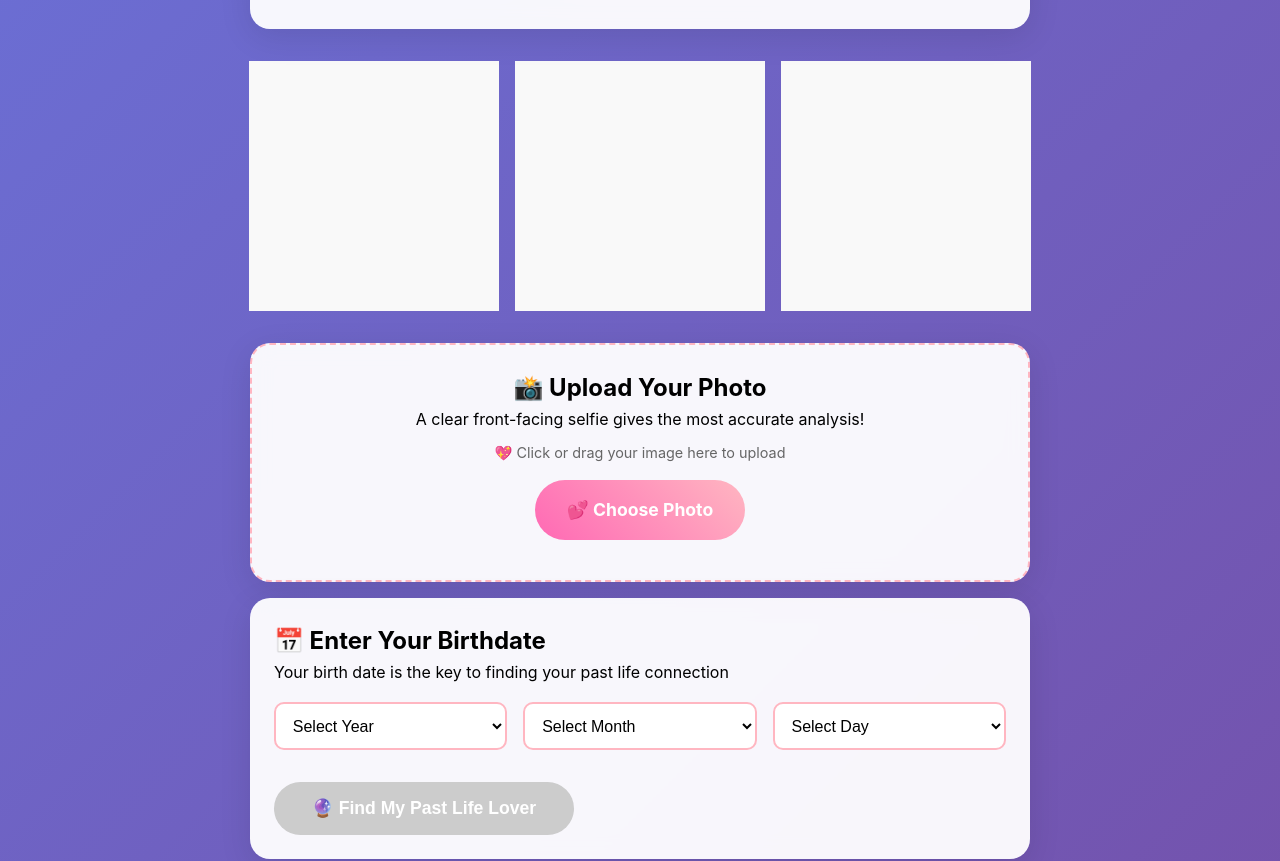
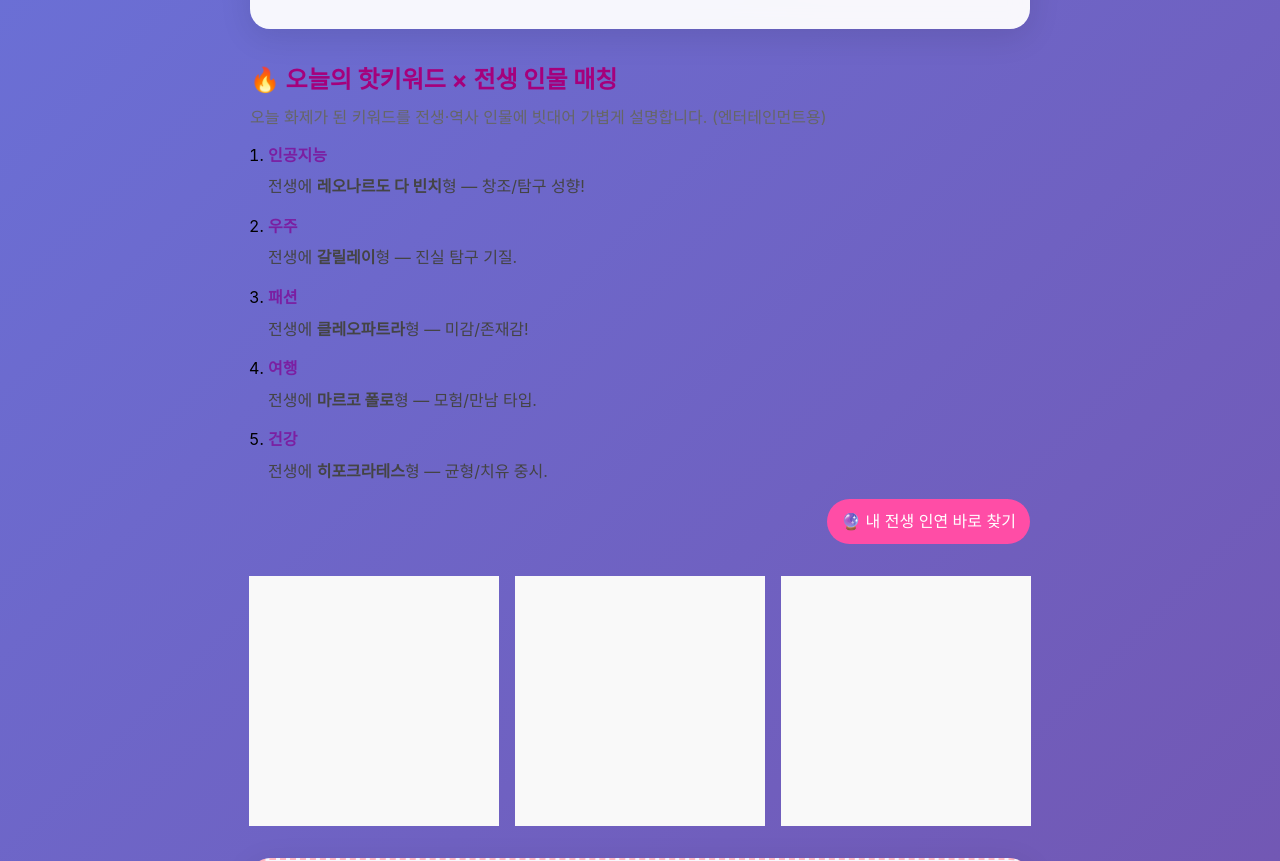
Before and after one commit to BYEONGJUJO/past_lover_test, a website: page index.html in a window 1280 px wide. Shown: the part 1366-2227 px from the top of the page. Drawn offline with Linux system fonts and the light colour scheme.

Commit message:
Update index.html

```diff
--- a/index.html
+++ b/index.html
@@ -853,6 +853,23 @@
             }
         }
     </style>
+
+
+  <!-- 초기 JSON-LD (Fallback) -->
+  <script type="application/ld+json" id="pl-jsonld">
+  {
+    "@context":"https://schema.org",
+    "@type":"ItemList",
+    "name":"오늘의 핫키워드 × 전생 인물 매칭",
+    "itemListElement":[
+      {"@type":"ListItem","position":1,"name":"손흥민","url":"https://www.pastlifelover.site/topic/%EC%9D%B8%EA%B3%B5%EC%A7%80%EB%8A%A5"},
+      {"@type":"ListItem","position":2,"name":"조국","url":"https://www.pastlifelover.site/topic/%EC%9A%B0%EC%A3%BC"},
+      {"@type":"ListItem","position":3,"name":"장원영","url":"https://www.pastlifelover.site/topic/%ED%8C%A8%EC%85%98"},
+      {"@type":"ListItem","position":4,"name":"이찬원","url":"https://www.pastlifelover.site/topic/%EC%97%AC%ED%96%89"},
+      {"@type":"ListItem","position":5,"name":"아이유","url":"https://www.pastlifelover.site/topic/%EA%B1%B4%EA%B0%95"}
+    ]
+  }
+  </script>
 
 </head>
 <body>
@@ -949,6 +966,55 @@
                 </div>
             </div>
         </div>
+
+         <!-- 🔥 트렌드 × 전생 인물 위젯 -->
+    <section id="pl-trends" class="card" aria-labelledby="pl-trends-title">
+      <h2 id="pl-trends-title">🔥 오늘의 핫키워드 × 전생 인물 매칭</h2>
+      <p class="pl-lead">오늘 화제가 된 키워드를 전생·역사 인물에 빗대어 가볍게 설명합니다. (엔터테인먼트용)</p>
+
+      <!-- Fallback 리스트 (서버 데이터 없을 때도 SEO 유지) -->
+      <ol class="pl-list" id="pl-list" itemscope itemtype="https://schema.org/ItemList">
+        <li class="pl-item" itemprop="itemListElement" itemscope itemtype="https://schema.org/ListItem">
+          <meta itemprop="position" content="1"/>
+          <a href="/topic/%EC%9D%B8%EA%B3%B5%EC%A7%80%EB%8A%A5" class="pl-link" itemprop="url">
+            <span itemprop="name">인공지능</span>
+          </a>
+          <p class="pl-explain">전생에 <strong>레오나르도 다 빈치</strong>형 — 창조/탐구 성향!</p>
+        </li>
+        <li class="pl-item" itemprop="itemListElement" itemscope itemtype="https://schema.org/ListItem">
+          <meta itemprop="position" content="2"/>
+          <a href="/topic/%EC%9A%B0%EC%A3%BC" class="pl-link" itemprop="url">
+            <span itemprop="name">우주</span>
+          </a>
+          <p class="pl-explain">전생에 <strong>갈릴레이</strong>형 — 진실 탐구 기질.</p>
+        </li>
+        <li class="pl-item" itemprop="itemListElement" itemscope itemtype="https://schema.org/ListItem">
+          <meta itemprop="position" content="3"/>
+          <a href="/topic/%ED%8C%A8%EC%85%98" class="pl-link" itemprop="url">
+            <span itemprop="name">패션</span>
+          </a>
+          <p class="pl-explain">전생에 <strong>클레오파트라</strong>형 — 미감/존재감!</p>
+        </li>
+        <li class="pl-item" itemprop="itemListElement" itemscope itemtype="https://schema.org/ListItem">
+          <meta itemprop="position" content="4"/>
+          <a href="/topic/%EC%97%AC%ED%96%89" class="pl-link" itemprop="url">
+            <span itemprop="name">여행</span>
+          </a>
+          <p class="pl-explain">전생에 <strong>마르코 폴로</strong>형 — 모험/만남 타입.</p>
+        </li>
+        <li class="pl-item" itemprop="itemListElement" itemscope itemtype="https://schema.org/ListItem">
+          <meta itemprop="position" content="5"/>
+          <a href="/topic/%EA%B1%B4%EA%B0%95" class="pl-link" itemprop="url">
+            <span itemprop="name">건강</span>
+          </a>
+          <p class="pl-explain">전생에 <strong>히포크라테스</strong>형 — 균형/치유 중시.</p>
+        </li>
+      </ol>
+
+      <div class="pl-cta">
+        <a class="pl-btn" href="/">🔮 내 전생 인연 바로 찾기</a>
+      </div>
+    </section>
 
         <!-- 광고 영역 컨테이너 -->
         <div class="horizontal-ads">
```
